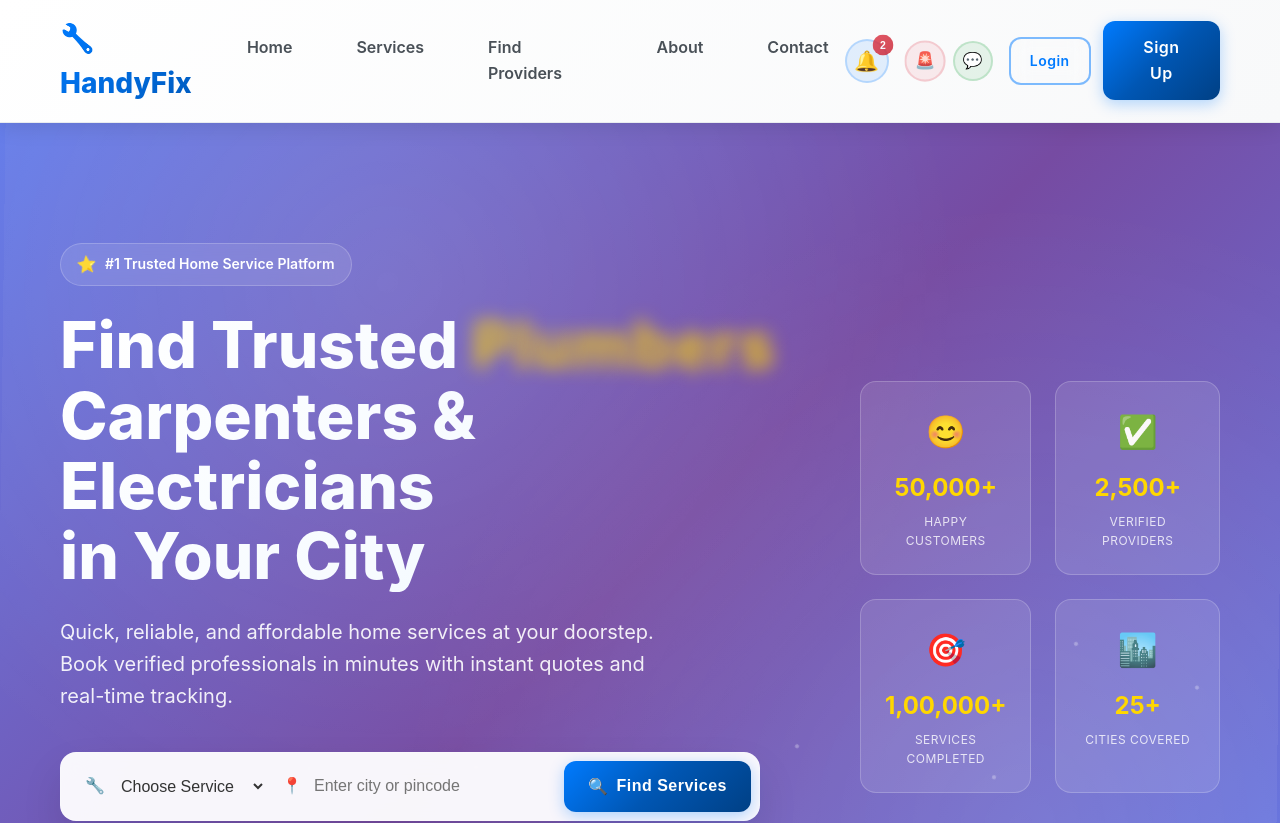
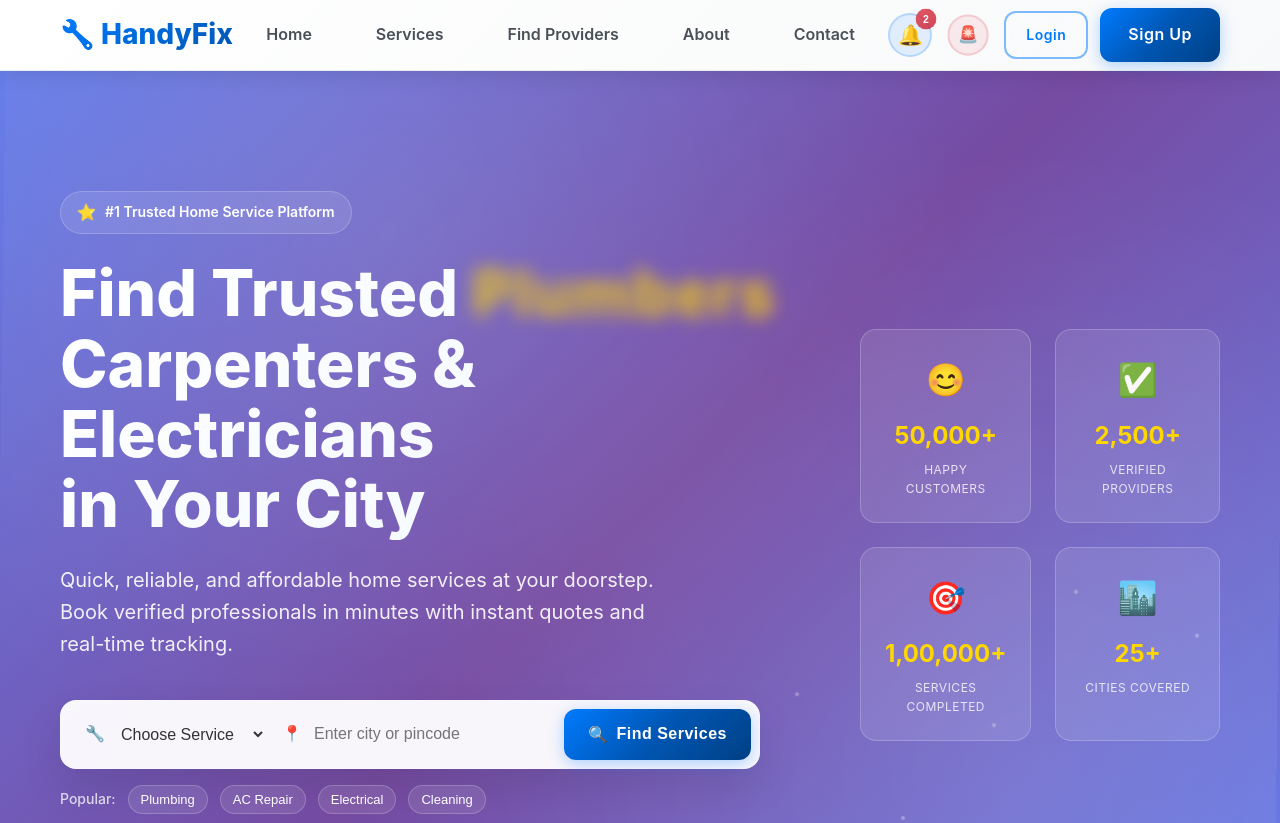
Before and after one commit to Hetansh-Pathak/HANDYMAN-SERVICE-BOOKING-, a Next.js app: page / in a window 1280 px wide. Shown: the top 823 px of the page. Built offline with nearby package versions, Linux system fonts and the light colour scheme.

Commit message:
Remove message icon and reduce navigation bar height
cgen-191df2cb892645daaec586fd172ce4d0

```diff
--- a/components/Layout.js
+++ b/components/Layout.js
@@ -177,9 +177,6 @@ export default function Layout({ children, title = 'Handyman Service Booking' })
                 <Link href="/emergency" style={emergencyBtnStyle} title="Emergency Service">
                   🚨
                 </Link>
-                <Link href="/messages" style={messagesBtnStyle} title="Messages">
-                  💬
-                </Link>
               </div>
 
               {/* Auth Links */}
@@ -294,8 +291,8 @@ const navContainerStyle = {
   display: 'flex',
   alignItems: 'center',
   justifyContent: 'space-between',
-  padding: '16px 20px',
-  minHeight: '70px'
+  padding: '8px 20px',
+  minHeight: '50px'
 }
 
 const logoStyle = {
```
